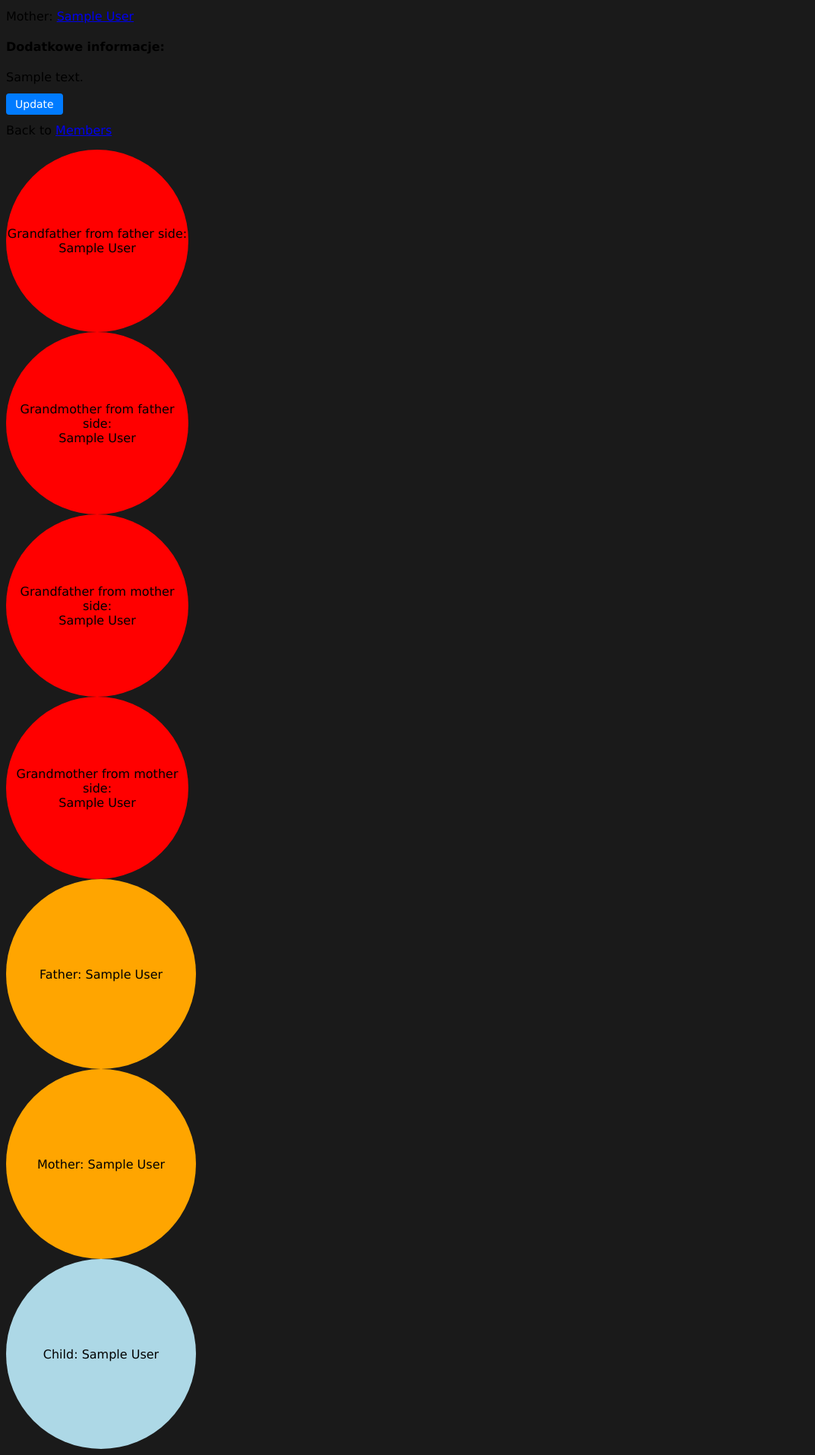
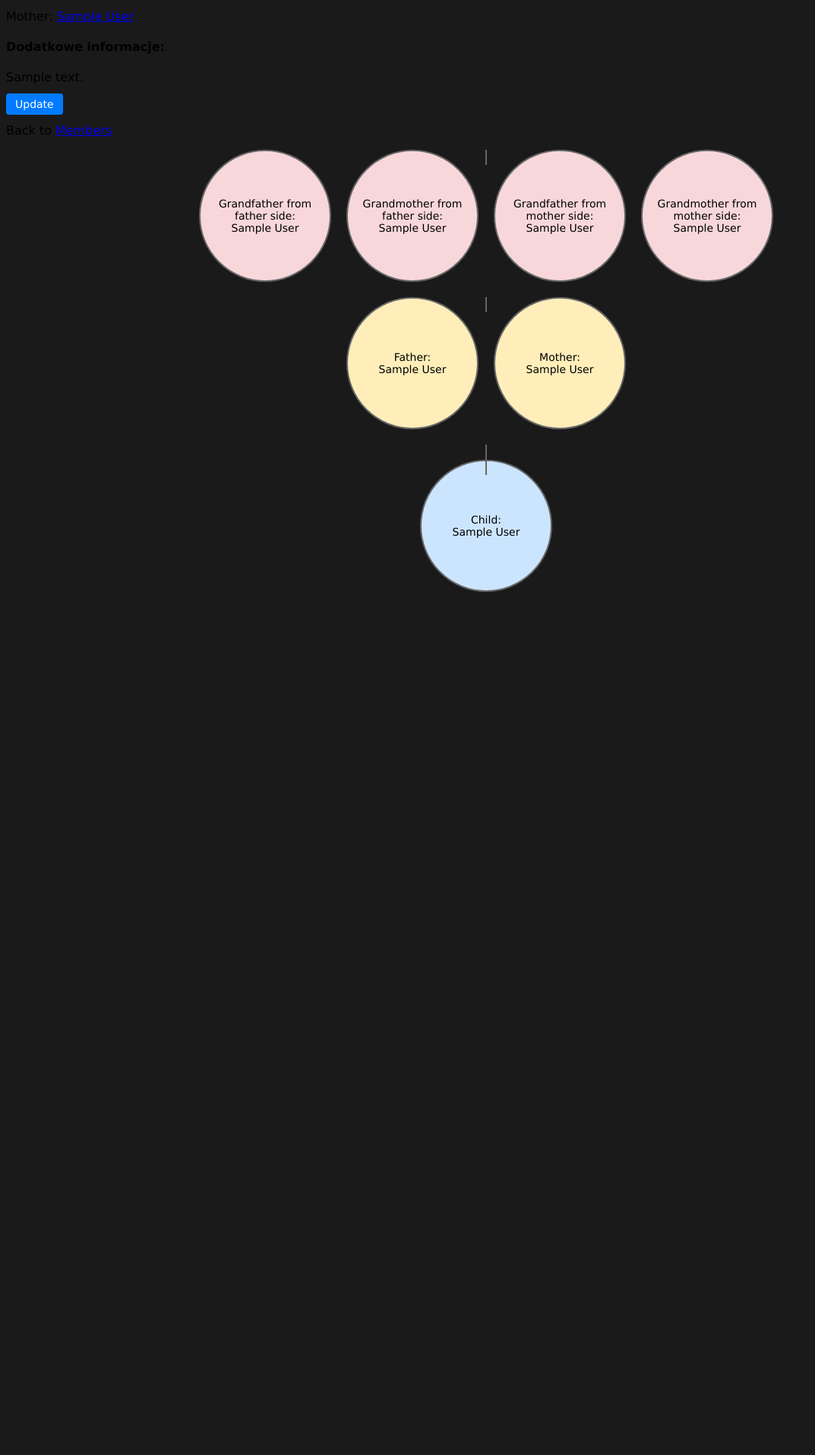
Before and after one commit to arturgorski14/FamilyTree, a Django app: page /members/1 in a window 1280 px wide. Shown: the part 419-2334 px from the top of the page at 76% size, without its empty margins (0-1073 px from the left). After the commit the page ends 1198 px from the top, so only its background shows below. Run offline with Django 5.2, Linux system fonts and the light colour scheme; tables that the repository leaves empty hold one stand-in row (values such as "Sample post").

Commit message:
feat: displaying family-tree in details

```diff
--- a/familly_tree/members/static/styles.css
+++ b/familly_tree/members/static/styles.css
@@ -75,66 +75,66 @@ body {
   background-color: #c7442b;
 }
 
-.grand-ancestor {
-  width: 240px;
-  height: 240px;
-  background-color: red;
-  border: 1px solid color;
+.family-tree {
+  display: flex;
+  flex-direction: column;
+  align-items: center;
+  gap: 20px;
+}
+
+.generation {
+  display: flex;
+  justify-content: center;
+  gap: 20px;
+}
+
+.grand-ancestor, .member-parent, .member-sibling, .member-child {
+  width: 150px;
+  height: 150px;
+  background-color: lightgray;
+  border: 2px solid #666;
   border-radius: 50%;
-
-  /* Centering content */
   display: flex;
   align-items: center;
   justify-content: center;
+  text-align: center;
+  font-size: 14px;
+  padding: 10px;
+}
 
-  /* Optional: for multi-line text to be centered as well */
-  text-align: center;
+.grand-ancestor {
+  background-color: #f8d7da;
 }
 
 .member-parent {
-  width: 250px;
-  height: 250px;
-  background-color: orange;
-  border: 1px solid color;
-  border-radius: 50%;
-
-  /* Centering content */
-  display: flex;
-  align-items: center;
-  justify-content: center;
-
-  /* Optional: for multi-line text to be centered as well */
-  text-align: center;
+  background-color: #ffeeba;
 }
 
 .member-sibling {
-  width: 250px;
-  height: 250px;
-  background-color: green;
-  border: 1px solid color;
-  border-radius: 50%;
-
-  /* Centering content */
-  display: flex;
-  align-items: center;
-  justify-content: center;
-
-  /* Optional: for multi-line text to be centered as well */
-  text-align: center;
+  background-color: #d4edda;
 }
 
 .member-child {
-  width: 250px;
-  height: 250px;
-  background-color: lightblue;
-  border: 1px solid color;
-  border-radius: 50%;
+  background-color: #cce5ff;
+}
 
-  /* Centering content */
-  display: flex;
-  align-items: center;
-  justify-content: center;
+/* Optional: connecting lines to resemble tree branches */
+.family-tree::before,
+.generation::before,
+.generation::after {
+  content: "";
+  position: absolute;
+  border-left: 2px solid #666;
+  height: 20px;
+  width: 0;
+}
 
-  /* Optional: for multi-line text to be centered as well */
-  text-align: center;
+.generation.parents::before {
+  top: -30px;
 }
+
+.generation.siblings::before,
+.generation.children::before {
+  top: -20px;
+}
+}
--- a/familly_tree/members/templates/details.html
+++ b/familly_tree/members/templates/details.html
@@ -47,7 +47,8 @@
     {% include "edit_button.html" %}
     <p>Back to <a href="/members">Members</a></p>
 
-    <div>
+<div class="family-tree">
+    <div class="generation grandparents">
         <div class="grand-ancestor">
             Grandfather from father side:<br>{{ member.father.father|default_if_none:"Unknown" }}
         </div>
@@ -60,22 +61,31 @@
         <div class="grand-ancestor">
             Grandmother from mother side:<br>{{ member.mother.mother|default_if_none:"Unknown" }}
         </div>
+    </div>
+
+    <div class="generation parents">
         <div class="member-parent">
-            Father: {{ member.father|default_if_none:"Unknown" }}
+            Father:<br>{{ member.father|default_if_none:"Unknown" }}
         </div>
         <div class="member-parent">
-            Mother: {{ member.mother|default_if_none:"Unknown" }}
+            Mother:<br>{{ member.mother|default_if_none:"Unknown" }}
         </div>
-        </div>
+    </div>
+
+    <div class="generation siblings">
         {% for sibling in member.siblings %}
         <div class="member-sibling">
-            Sibling: {{ sibling }}
+            Sibling:<br>{{ sibling }}
         </div>
         {% endfor %}
+    </div>
+
+    <div class="generation children">
         {% for child in member.children %}
-            <div class="member-child">
-            Child: {{ child }}
-            </div>
+        <div class="member-child">
+            Child:<br>{{ child }}
+        </div>
         {% endfor %}
     </div>
+</div>
 {% endblock %}
```
